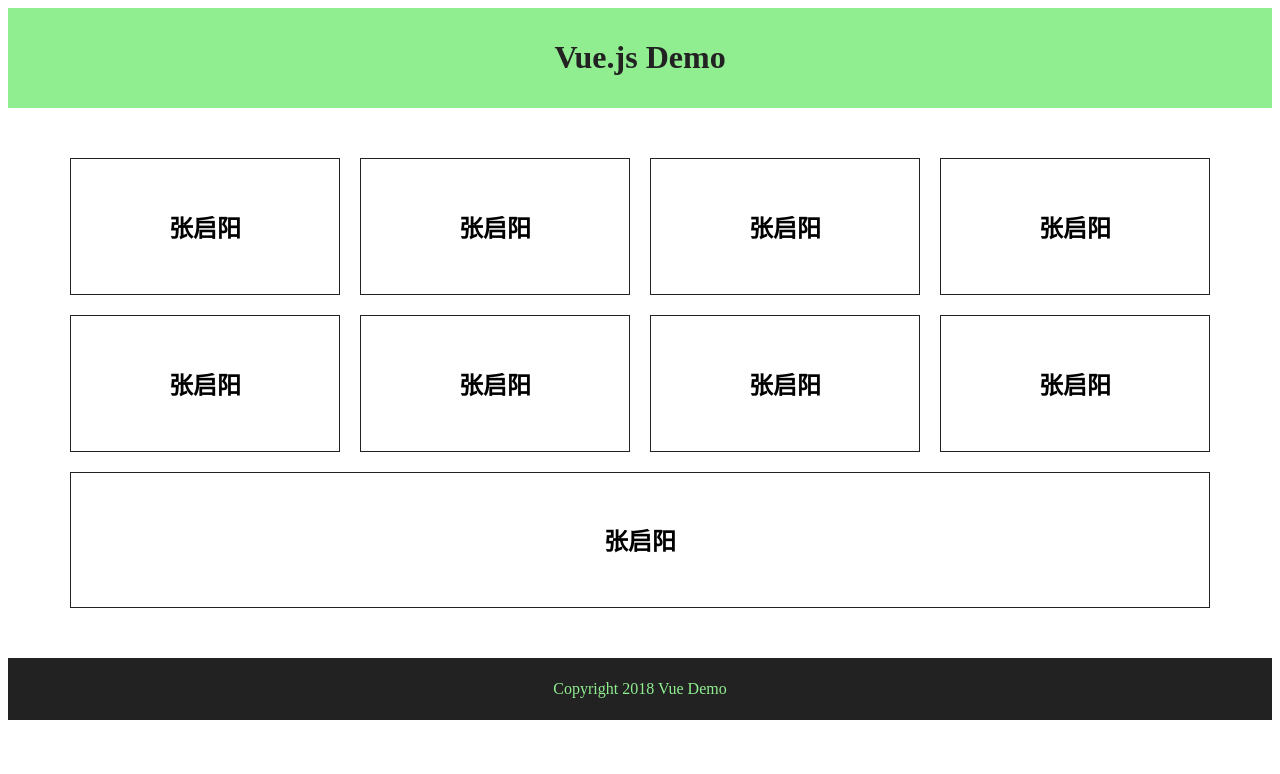
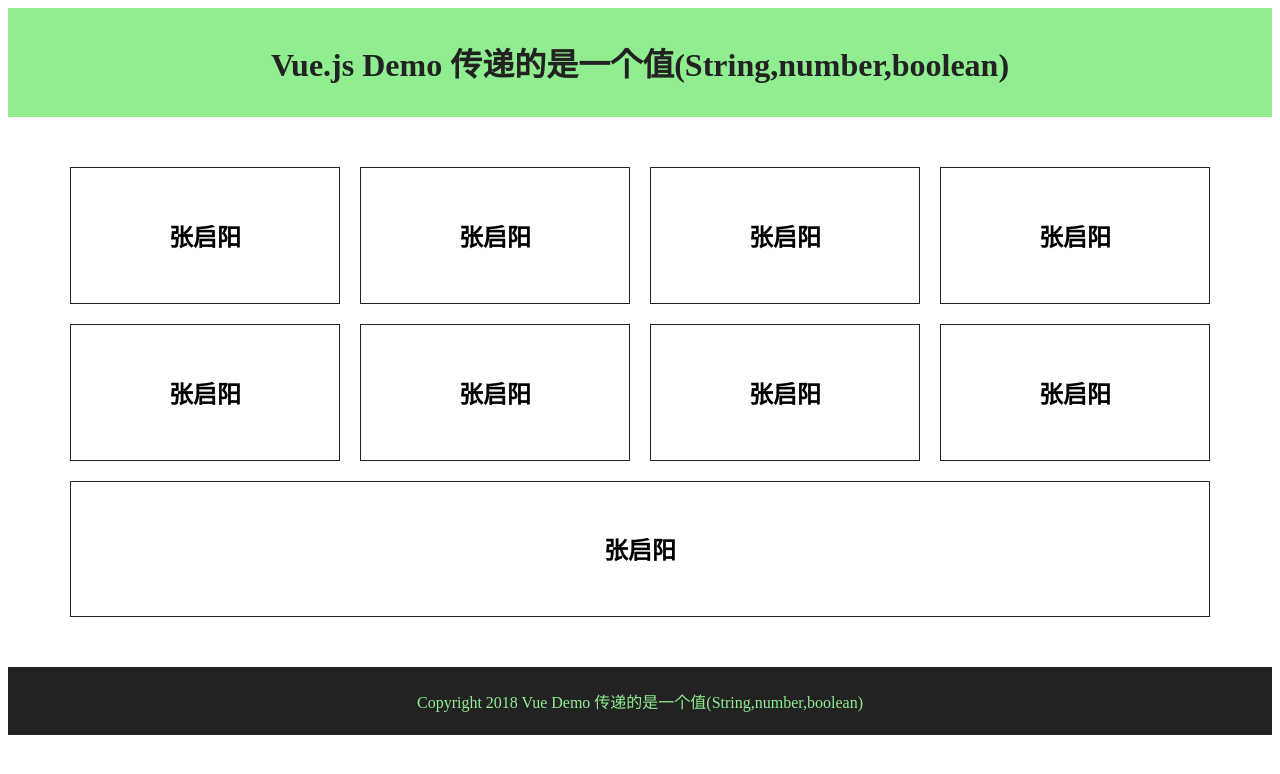
Before and after one commit to zhang-qiyang/myvue, a Vue app: page / in a window 1280 px wide. Shown: the top 774 px of the page. Built offline with nearby package versions, Linux system fonts and the light colour scheme.

Commit message:
值传递

```diff
--- a/src/App.vue
+++ b/src/App.vue
@@ -1,9 +1,9 @@
 <!--1.模板：html-->
 <template>
   <div id="app">
-    <app-header></app-header>
+    <app-header v-on:titleChange="updateTitle($event)" v-bind:title="title"></app-header>
     <users v-bind:users="users"></users>
-    <app-footer></app-footer>
+    <app-footer v-bind:title="title"></app-footer>
   </div>
 </template>
 <!--2.行为：处理逻辑-->
@@ -25,7 +25,13 @@ export default {
         {name:"张启阳",position:"java开发",show:false},
         {name:"张启阳",position:"java开发",show:false},
         {name:"张启阳",position:"java开发",show:false}
-      ]
+      ],
+      title: "传递的是一个值(String,number,boolean)"
+    }
+  },
+  methods:{
+    updateTitle:function (title) {
+      this.title=title
     }
   },
   components:{
--- a/src/components/Footer.vue
+++ b/src/components/Footer.vue
@@ -1,12 +1,18 @@
 <template>
     <footer>
-      <p>{{copyright}}</p>
+      <p>{{copyright}} {{title}}</p>
     </footer>
 </template>
 
 <script>
     export default {
         name: "app-footer",
+      props:{
+        title:{
+          type:String
+        }
+
+      },
       data(){
           return{
             copyright:"Copyright 2018 Vue Demo"
--- a/src/components/Header.vue
+++ b/src/components/Header.vue
@@ -1,6 +1,6 @@
 <template>
-  <header>
-    <h1>{{title}}</h1>
+  <header @click="changeTitle">
+    <h1>{{title1}} {{title}}</h1>
   </header>
 </template>
 
@@ -9,9 +9,22 @@
     name: "app-header",
     data(){
       return{
-        title: "Vue.js Demo"
+        title1: "Vue.js Demo"
+      }
+    },
+    props:{
+      title:{
+        type:String
+      }
+
+    },
+    methods:{
+      changeTitle:function () {
+        // this.title="changed"
+        this.$emit("titleChange","子向父组件传值")
       }
     }
+
   }
 </script>
 
```
